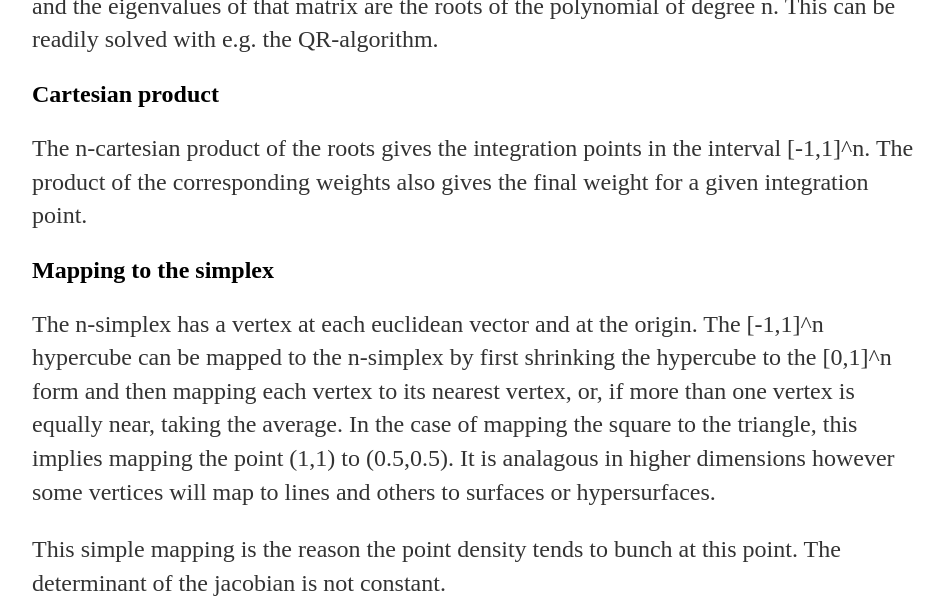
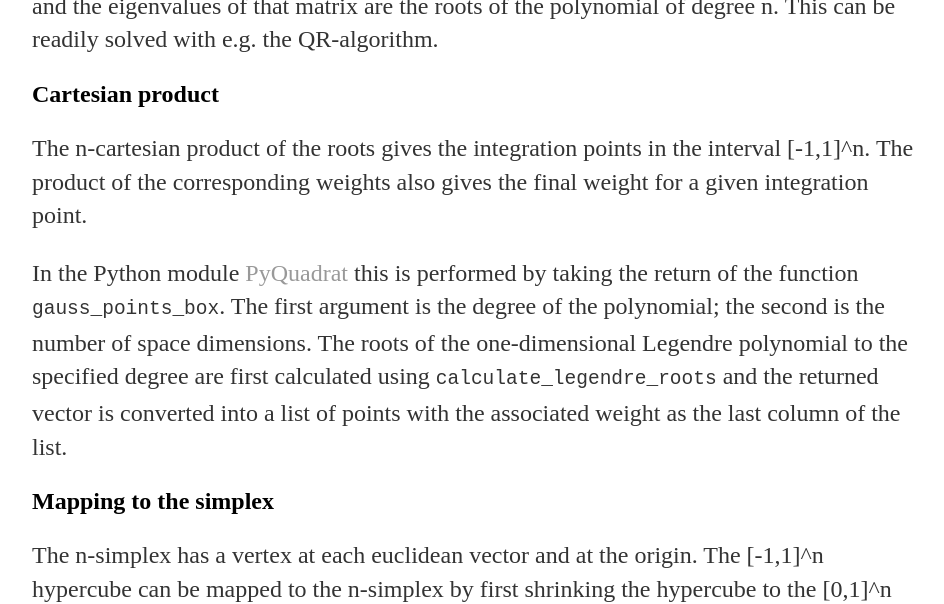
Before and after one commit to marc-git/marc-git.github.io, a Jekyll site: the page built from _posts/2020-08-23-simplexquads.md, in a window 1280 px wide and 1400 px high, scrolled down 2166 px, cut to the strip 0-604 px from the top of the window. Shown: the whole strip, without its empty margins (160-1104 px from the left). Built offline with Jekyll 4.4.1, drawn with Linux system fonts in a browser that asks for light colours; formulas are drawn with MathJax 3; some of the changed text lies outside the part shown.

Commit message:
Described features of PyQuadrat

```diff
--- a/_posts/2020-08-23-simplexquads.md
+++ b/_posts/2020-08-23-simplexquads.md
@@ -66,10 +66,13 @@ and the eigenvalues of that matrix are the roots of the polynomial of degree n.
 ## Cartesian product
 The n-cartesian product of the roots gives the integration points in the interval [-1,1]^n. The product of the corresponding weights also gives the final weight for a given integration point.
 
+In the Python module [PyQuadrat](https://github.com/marc-git/pyquadrat) this is performed by taking the return of the function `gauss_points_box`.  The first argument is the degree of the polynomial; the second is the number of space dimensions.  The roots of the one-dimensional Legendre polynomial to the specified degree are first calculated using `calculate_legendre_roots` and the returned vector is converted into a list of points with the associated weight as the last column of the list.
+
 ## Mapping to the simplex
 The n-simplex has a vertex at each euclidean vector and at the origin.  The [-1,1]^n hypercube can be mapped to the n-simplex by first shrinking the hypercube to the [0,1]^n form and then mapping each vertex to its nearest vertex, or, if more than one vertex is equally near, taking the average.  In the case of mapping the square to the triangle, this implies mapping the point (1,1) to (0.5,0.5).  It is analagous in higher dimensions however some vertices will map to lines and others to surfaces or hypersurfaces.
 
 This simple mapping is the reason the point density tends to bunch at this point.  The determinant of the jacobian is not constant.
 
+In [PyQuadrat](https://github.com/marc-git/pyquadrat) this is done by putting the output of `gauss_points_box` into the function `gauss_map_to_simplex`.  The latter relies heavily on the function `build_mapping` which does what was described above.
 
 ![Sample](https://github.com/marc-git/pyquadrat/blob/master/gauss_int_12.png)
```
